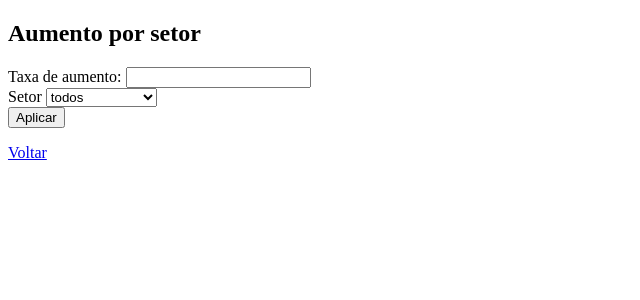
After one commit to ASJoaoVictor/WEB-I---Atividade-Avaliativa-1---Gest-o-de-Funcion-rios, a Flask app: page /salario/aumento/setor in a window 1280 px wide. The commit adds this page. Shown: the top 300 px of the page, without its empty margins (0-640 px from the left). Run offline with Flask 3, Linux system fonts and the light colour scheme.

Commit message:
aumento por setor

```diff
--- a/projeto_inicial/main.py
+++ b/projeto_inicial/main.py
@@ -53,9 +53,7 @@ def logoff():
 
 @app.route("/menu", methods=["GET"])
 def get_menu():
-    if current_user:
-        return render_template("menu.html", user= current_user)
-    return "nada"
+    return render_template("menu.html", user= current_user)
 
 @app.route("/cadastrar")
 def get_cadastro():
@@ -115,7 +113,8 @@ def listar_usuarios_nome():
     if nome:
         lista_funcionarios.append(buscar_por_nome(nome))
 
-    return listar_usuarios()
+    return render_template("listar_usuarios.html", funcionarios= lista_funcionarios)
+
 def buscar_por_nome(nome):
     for func in funcionarios:
         if nome == func.nome:
@@ -175,9 +174,9 @@ def editar_usuario(nome):
 def usuarios_estatisticas():
     usuario_mais_antigo = funcionarios[0]
     usuario_maior_salario = funcionarios[0]
-    media_salarial_gerente = None
-    media_salarial_caixa = None
-    media_salarial_servicos_gerais = None
+    media_salarial_gerente = 0
+    media_salarial_caixa = 0
+    media_salarial_servicos_gerais = 0
     quant_gerente = 0
     quant_caixa = 0
     quant_servicos_gerais = 0
@@ -222,7 +221,23 @@ def usuarios_estatisticas():
                                                                   quant_gerente,
                                                                   quant_caixa,
                                                                   quant_servicos_gerais))
+@app.route("/salario/aumento/setor", methods=["GET"])
+def aumento_setor(msg=""):
+    return render_template("aumento_setor.html", msg_setor= msg)
 
+@app.route("/salario/aumento/setor", methods=["POST"])
+def aplicar_aumento_setor():
+    taxa_aumento = (float(request.form.get("taxa_aumento"))/100)+1
+    setor = request.form.get("setor")
+    if setor == "todos":
+        for func in funcionarios:
+            func.salario *= taxa_aumento
+    else:
+        for func in funcionarios:
+            if func.cargo == setor:
+                func.salario *= taxa_aumento
+
+    return aumento_setor("Aumento aplicado com sucesso!")
 
 if __name__ == "__main__":
     app.run(debug=True)
--- /dev/null
+++ b/projeto_inicial/templates/aumento_setor.html
@@ -0,0 +1,28 @@
+<!DOCTYPE html>
+<html lang="pt-br>
+<head>
+    <meta charset="UTF-8">
+    <meta name="viewport" content="width=device-width, initial-scale=1.0">
+    <title>Document</title>
+</head>
+<body>
+    <h2>Aumento por setor</h2>
+    <form action="{{url_for('aumento_setor')}}" method="post">
+        <label for="">Taxa de aumento: </label>
+        <input type="text" name="taxa_aumento"><br>
+
+        <label for="">Setor</label>
+        <select name="setor" id="">
+            <option value="todos">todos</option>
+            <option value="gerente">gerente</option>
+            <option value="caixa">caixa</option>
+            <option value="serviços gerais">serviços gerais</option>
+        </select><br>
+
+        <button type="submit">Aplicar</button>
+    </form>
+    <p>{{msg_setor}}</p>
+
+    <a href="{{url_for('get_menu')}}">Voltar</a>
+</body>
+</html>
--- a/projeto_inicial/templates/cadastro.html
+++ b/projeto_inicial/templates/cadastro.html
@@ -1,5 +1,5 @@
 <!DOCTYPE html>
-<html lang="en">
+<html lang="pt-br">
 <head>
     <meta charset="UTF-8">
     <meta name="viewport" content="width=device-width, initial-scale=1.0">
--- a/projeto_inicial/templates/editar_usuario.html
+++ b/projeto_inicial/templates/editar_usuario.html
@@ -1,5 +1,5 @@
 <!DOCTYPE html>
-<html lang="en">
+<html lang="pt-br">
 <head>
     <meta charset="UTF-8">
     <meta name="viewport" content="width=device-width, initial-scale=1.0">
--- a/projeto_inicial/templates/listar_usuarios.html
+++ b/projeto_inicial/templates/listar_usuarios.html
@@ -1,5 +1,5 @@
 <!DOCTYPE html>
-<html lang="en">
+<html lang="pt-br">
 <head>
     <meta charset="UTF-8">
     <meta name="viewport" content="width=device-width, initial-scale=1.0">
--- a/projeto_inicial/templates/login.html
+++ b/projeto_inicial/templates/login.html
@@ -1,5 +1,5 @@
 <!DOCTYPE html>
-<html>
+<htm lang="pt-br">
 <head>
     <meta charset='utf-8'>
     <meta http-equiv='X-UA-Compatible' content='IE=edge'>
--- a/projeto_inicial/templates/menu.html
+++ b/projeto_inicial/templates/menu.html
@@ -1,5 +1,5 @@
 <!DOCTYPE html>
-<html lang="en">
+<html lang="pt-br">
 <head>
     <meta charset="UTF-8">
     <meta name="viewport" content="width=device-width, initial-scale=1.0">
@@ -11,7 +11,7 @@
 
     <a href="{{url_for('listar_usuarios')}}" >Listar Usuários</a><br>
     <a href="{{url_for('usuarios_estatisticas')}}">Estatísticas</a><br>
-    <a></a><br>
-    <a></a><br>
+    <a>Aumento individual</a><br>
+    <a href="{{ url_for('aumento_setor') }}">Aumento por setor</a><br>
 </body>
 </html>
--- a/projeto_inicial/templates/usuarios_estatisticas.html
+++ b/projeto_inicial/templates/usuarios_estatisticas.html
@@ -1,5 +1,5 @@
 <!DOCTYPE html>
-<html lang="en">
+<html lang="pt-br">
 <head>
     <meta charset="UTF-8">
     <meta name="viewport" content="width=device-width, initial-scale=1.0">
```
Also changed, not shown: projeto_inicial/teste.txt (deleted).
